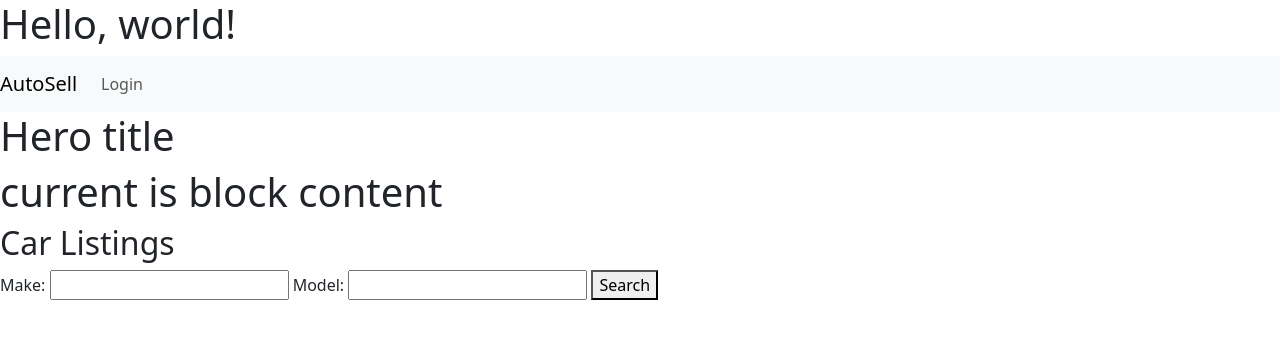
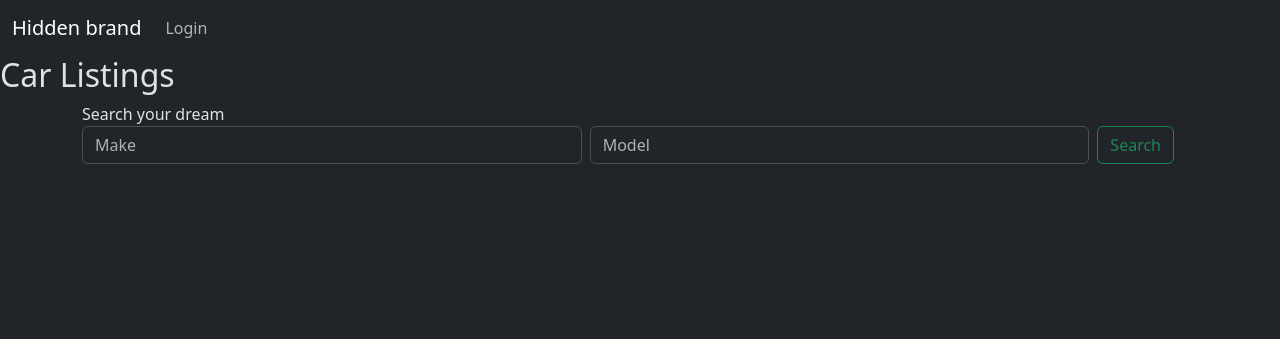
Before and after one commit to ByteRaider/AutotraderSite, a Django app: template listings/templates/listings/listing_list.html in a window 1280 px wide. Shown: the top 339 px of the page. Run offline with Django 3.2, Linux system fonts and the light colour scheme; the template is opened without the code that fills it, so the values that code supplies are empty; some libraries are stand-ins or nearby versions.

Commit message:
Add styles

```diff
--- a/listings/templates/listings/base.html
+++ b/listings/templates/listings/base.html
@@ -1,34 +1,29 @@
 <!doctype html>
-<html lang="en">
-
+<html lang="en" data-bs-theme="dark">
   <head>
     <meta charset="utf-8">
-    <meta name="viewport" content="width=device-width, initial-scale=1">
-    <title>Bootstrap demo</title>
+    <meta name="viewport" content="width=device-width, initial-scale=1.0">
+    <title></title>
     <link href="https://cdn.jsdelivr.net/npm/bootstrap@5.3.2/dist/css/bootstrap.min.css" rel="stylesheet" integrity="sha384-T3c6CoIi6uLrA9TneNEoa7RxnatzjcDSCmG1MXxSR1GAsXEV/Dwwykc2MPK8M2HN" crossorigin="anonymous">
+    <style href="{% include 'listings/components/css/styles.css' %}"></style>
   </head>
 
-  <body>
+  <body class="bg-dark">
     <header>
-      <h1>Hello, world!</h1>
-      {% block navbar %}
-       {% include 'listings/components/navbar.html' %}
-      {% endblock %}
+          {% include "listings/components/navbar.html" %}
     </header>
-
     <section>
-      <header>
-        <h1> Hero title</h1>
-      </header>
-      {% block Hero %} {% endblock %}
-    </section>
-
-    <section>
-      <header> <h1>current is block content {% block title %}{% endblock %}</h1></header>
-          {% block content %}
-          {% endblock %}
-    </section>
-
+       <article>
+        <head>
+          <h2>{% block title %}{% endblock %}</h2>
+        </head>
+          <div class="container">
+            <div class="row">
+              {% block content %}
+              {% endblock %}
+            </div>
+          </div>
+      </article>
 
    <footer>
     <script src="https://cdn.jsdelivr.net/npm/bootstrap@5.3.2/dist/js/bootstrap.bundle.min.js" integrity="sha384-C6RzsynM9kWDrMNeT87bh95OGNyZPhcTNXj1NW7RuBCsyN/o0jlpcV8Qyq46cDfL" crossorigin="anonymous"></script>
--- /dev/null
+++ b/listings/templates/listings/components/css/styles.css
@@ -0,0 +1,37 @@
+body,
+.card {
+  background-color: #121212; /* Dark background */
+  color: #b3b3b3; /* Light gray text */
+}
+
+.form-label {
+  color: #e0e0e0; /* Slightly brighter gray for labels */
+}
+
+.form-control {
+  background-color: #333333;
+  border: none;
+  color: #fff;
+}
+
+.form-control:focus {
+  background-color: #444444;
+  color: #fff;
+  box-shadow: 0 0 0 0.25rem rgba(255, 165, 0, 0.5); /* Orange glow on focus */
+}
+
+.btn-primary {
+  background-color: #9c27b0; /* Purple */
+  border: none;
+}
+
+.btn-primary:hover {
+  background-color: #7b1fa2;
+}
+
+/* Responsive adjustments */
+@media (max-width: 768px) {
+  .card {
+    margin-top: 20vh; /* More vertical space on smaller screens */
+  }
+}
--- a/listings/templates/listings/components/navbar.html
+++ b/listings/templates/listings/components/navbar.html
@@ -1,11 +1,14 @@
-<!--extends base.html -->
-<nav class="navbar navbar-expand-lg navbar-light bg-light">
-    <a class="navbar-brand" href="{% url 'listing_list' %}">AutoSell</a>
-    <button class="navbar-toggler" type="button" data-toggle="collapse" data-target="#navbarNav" aria-controls="navbarNav" aria-expanded="false" aria-label="Toggle navigation">
+
+
+  <!-- base.html -->
+  <nav class="navbar navbar-expand-lg">
+    <div class="container-fluid">
+      <button class="navbar-toggler" type="button" data-bs-toggle="collapse" data-bs-target="#navbarTogglerDemo01" aria-controls="navbarTogglerDemo01" aria-expanded="false" aria-label="Toggle navigation">
         <span class="navbar-toggler-icon"></span>
       </button>
-    <div class="collapse navbar-collapse" id="navbarNav">
-      <ul class="navbar-nav">
+      <div class="collapse navbar-collapse" id="navbarTogglerDemo01">
+        <a class="navbar-brand" href="#">Hidden brand</a>
+        <ul class="navbar-nav me-auto mb-2 mb-lg-0">
           {% if user.is_authenticated %}
           <li class="nav-item">
             <a class="nav-link" href="{% url 'add_listing' %}">Sell a Car</a>
@@ -19,8 +22,6 @@
           <li class="nav-item">
             <a class="nav-link" href="{% url 'profile' %}">My Profile</a>
           </li>
-
-
           <li class="nav-item">
             <form action="{% url 'logout' %}" method="post">
               {% csrf_token %}
@@ -28,12 +29,16 @@
             </form>
           </li>
           {% else %}
-        <li class="nav-item active">
+          <li class="nav-item ">
             <a class="nav-link" href="{% url 'login' %}">Login</a>
           </li>
           {% endif %}
-        <!-- Include more navigation items here -->
         </ul>
       </div>
+    </div>
   </nav>
-  <!-- base.html -->
+
+
+
+      </ul>
+    </div>
--- a/listings/templates/listings/listing_list.html
+++ b/listings/templates/listings/listing_list.html
@@ -1,15 +1,19 @@
 {% extends "listings/base.html" %}
+{% block title %}Car Listings{% endblock %}
+
 {% block content %}
-<h2>Car Listings</h2>
-<form method="get">
-    <!-- Render search form fields here -->
-    Make: <input type="text" name="make" value="{{ request.GET.make }}">
-    Model: <input type="text" name="model" value="{{ request.GET.model }}">
-    <!-- Add fields for year, min_price, and max_price -->
-    <button type="submit">Search</button>
-</form>
+<div class="row">
+  <div class="container-fluid">
+    <a class="navbar-brand">Search your dream</a>
+    <form class="d-flex">
+      <input class="form-control me-2" type="search" placeholder="Make" aria-label="Search" name="make" value="{{ request.GET.make }}">
+      <input class="form-control me-2" type="search" placeholder="Model" aria-label="Search" name="model" value="{{ request.GET.model }}">
+      <button class="btn btn-outline-success" type="submit">Search</button>
+    </form>
+  </div>
+</div>
+<!-- Listings display -->
 
-<!-- Listings display -->
 <!-- listing_list.html -->
 <div class="row">
     {% for listing in listings %}
--- a/listings/templates/listings/profile.html
+++ b/listings/templates/listings/profile.html
@@ -1,9 +1,9 @@
 {% extends "listings/base.html" %}
+{% block title %}{% endblock %}
 {% block content %}
 <section>
     <article>
         <header>
-            <h2>My Profile</h2>
         </header>
         <p>Welcome, {{ user.username }}!</p>
     </article>
```
Also changed, not shown: listings/templates/listings/login.html (+30 -0 lines). Lines whose indentation alone changed are shown as unchanged.
